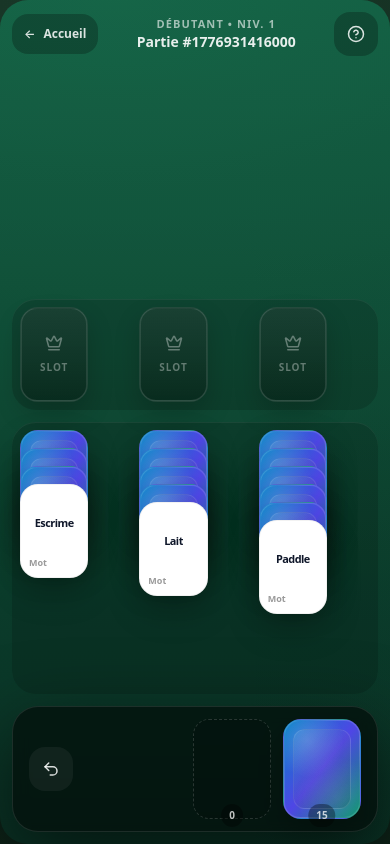
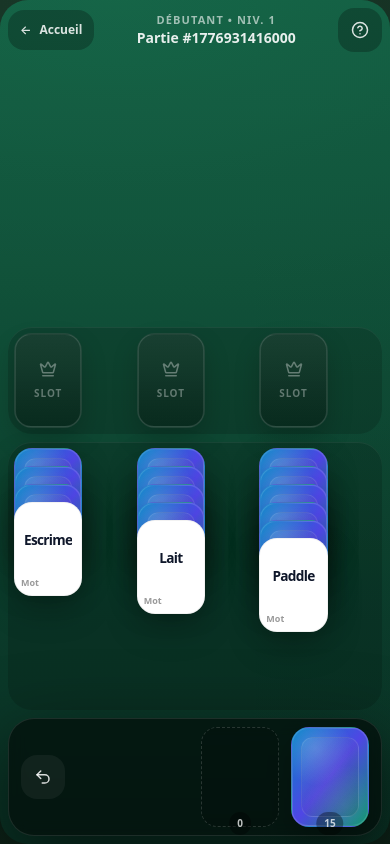
Before and after one commit to ThomasBerthaud/solimots, a React (Vite) app: page /game in a window 390 px wide. Built offline with nearby package versions, Linux system fonts and the light colour scheme.

Commit message:
Increase card text size and reduce padding on mobile
Co-authored-by: ThomasBerthaud <11942601+ThomasBerthaud@users.noreply.github.com>

```diff
--- a/src/components/GameScreen.tsx
+++ b/src/components/GameScreen.tsx
@@ -339,8 +339,8 @@ export function GameScreen() {
 
   return (
     <div
-      className="mobile-game relative mx-auto flex h-dvh w-full max-w-screen-sm lg:max-w-4xl flex-col px-3 pb-3 lg:pb-8"
-      style={{ paddingBottom: 'max(0.75rem, env(safe-area-inset-bottom))' }}
+      className="mobile-game relative mx-auto flex h-dvh w-full max-w-screen-sm lg:max-w-4xl flex-col px-2 pb-2 lg:pb-8"
+      style={{ paddingBottom: 'max(0.5rem, env(safe-area-inset-bottom))' }}
       onPointerDownCapture={onPointerDownCapture}
     >
       {/* Felt background panel */}
@@ -349,7 +349,7 @@ export function GameScreen() {
         style={feltBackgroundStyle}
       />
 
-      <header className="mb-3 flex shrink-0 items-center justify-between pt-3 lg:mb-4 lg:pt-4">
+      <header className="mb-2 flex shrink-0 items-center justify-between pt-2 lg:mb-4 lg:pt-4">
         <Link
           to="/"
           data-ui-control="true"
@@ -400,7 +400,7 @@ export function GameScreen() {
         {/* Flex spacer to push game content to bottom on mobile, stays at top on desktop */}
         <div className="order-1 min-h-0 flex-1 lg:order-2 lg:hidden" />
 
-        <div className="order-2 mb-3 shrink-0 space-y-3 lg:order-3 lg:mb-0 lg:space-y-4">
+        <div className="order-2 mb-2 shrink-0 space-y-2 lg:order-3 lg:mb-0 lg:space-y-4">
           <SlotsRow
             level={level}
             selected={selected}
--- a/src/components/board/SlotCell.tsx
+++ b/src/components/board/SlotCell.tsx
@@ -102,7 +102,7 @@ export function SlotCell({
             transition={{ duration: 0.18, ease: 'easeOut' }}
           >
             <div
-              className="w-[calc(var(--cardW)-12px)] overflow-hidden whitespace-normal break-words rounded-2xl border border-amber-200/60 bg-amber-300 px-3 py-1 text-center text-[10px] font-extrabold leading-snug tracking-wide text-amber-950 shadow-[0_10px_24px_rgba(0,0,0,0.18)] [word-break:break-word]"
+              className="w-[calc(var(--cardW)-12px)] overflow-hidden whitespace-normal break-words rounded-2xl border border-amber-200/60 bg-amber-300 px-2 py-0.5 text-center text-[10px] font-extrabold leading-snug tracking-wide text-amber-950 shadow-[0_10px_24px_rgba(0,0,0,0.18)] [word-break:break-word]"
               aria-label={`Catégorie: ${categoryCard.word}`}
             >
               {categoryCard.word}
--- a/src/components/board/SlotsRow.tsx
+++ b/src/components/board/SlotsRow.tsx
@@ -26,9 +26,9 @@ export function SlotsRow({
   const columnCount = level.slots.length
 
   return (
-    <section className="rounded-[24px] bg-black/15 p-2 shadow-[inset_0_1px_0_rgba(255,255,255,0.06)] lg:rounded-[28px] lg:p-3">
+    <section className="rounded-[24px] bg-black/15 p-1.5 shadow-[inset_0_1px_0_rgba(255,255,255,0.06)] lg:rounded-[28px] lg:p-3">
       <LayoutGroup>
-        <div className="grid gap-2 lg:gap-3" style={{ gridTemplateColumns: `repeat(${columnCount}, minmax(0, 1fr))` }}>
+        <div className="grid gap-1.5 lg:gap-3" style={{ gridTemplateColumns: `repeat(${columnCount}, minmax(0, 1fr))` }}>
           {level.slots.map((slot, idx) => (
             <SlotCell
               key={idx}
--- a/src/components/board/TableauRow.tsx
+++ b/src/components/board/TableauRow.tsx
@@ -34,8 +34,8 @@ export function TableauRow({
   const columnCount = level.tableau.length
 
   return (
-    <section className="rounded-[24px] bg-black/15 p-2 shadow-[inset_0_1px_0_rgba(255,255,255,0.06)] lg:rounded-[28px] lg:p-3">
-      <div className="grid gap-2 lg:gap-3" style={{ gridTemplateColumns: `repeat(${columnCount}, minmax(0, 1fr))` }}>
+    <section className="rounded-[24px] bg-black/15 p-1.5 shadow-[inset_0_1px_0_rgba(255,255,255,0.06)] lg:rounded-[28px] lg:p-3">
+      <div className="grid gap-1.5 lg:gap-3" style={{ gridTemplateColumns: `repeat(${columnCount}, minmax(0, 1fr))` }}>
         {level.tableau.map((ids, colIdx) => (
           <TableauCell
             key={colIdx}
--- a/src/components/cards/Card.tsx
+++ b/src/components/cards/Card.tsx
@@ -148,7 +148,7 @@ export function Card({
           </div>
         ) : null}
 
-        <div className="relative flex h-full w-full flex-col justify-between overflow-hidden p-2 lg:p-3">
+        <div className="relative flex h-full w-full flex-col justify-between overflow-hidden p-1.5 lg:p-3">
           <div className="flex min-h-0 flex-1 items-center justify-center overflow-hidden">
             {card.imageUrl ? (
               <span className="text-center text-[clamp(24px,8vw,40px)] lg:text-[clamp(32px,3vw,48px)]" role="img" aria-label={card.word}>
@@ -157,7 +157,7 @@ export function Card({
             ) : (
               <span
                 lang="fr"
-                className="overflow-hidden whitespace-normal break-words px-0 text-center font-extrabold leading-[1.05] tracking-tighter [font-size:clamp(7.5px,2.8vw,12px)] lg:px-1 lg:leading-snug lg:tracking-tight lg:[font-size:clamp(12px,1.2vw,16px)] [hyphens:auto] [word-break:break-word]"
+                className="overflow-hidden whitespace-normal break-words px-0 text-center font-extrabold leading-[1.05] tracking-tighter [font-size:clamp(10px,3.5vw,14px)] lg:px-1 lg:leading-snug lg:tracking-tight lg:[font-size:clamp(12px,1.2vw,16px)] [hyphens:auto] [word-break:break-word]"
               >
                 {card.word}
               </span>
--- a/src/components/dock/ThumbDock.tsx
+++ b/src/components/dock/ThumbDock.tsx
@@ -98,7 +98,7 @@ export function ThumbDock({
           </AnimatePresence>
 
           <motion.div
-            className="pointer-events-auto flex items-center justify-between rounded-[26px] border border-white/10 bg-black/55 px-4 py-3 shadow-[0_26px_80px_rgba(0,0,0,0.55)] backdrop-blur"
+            className="pointer-events-auto flex items-center justify-between rounded-[26px] border border-white/10 bg-black/55 px-3 py-2 shadow-[0_26px_80px_rgba(0,0,0,0.55)] backdrop-blur"
             initial={false}
             animate={reduceMotion ? undefined : { y: [6, 0] }}
             transition={reduceMotion ? undefined : { duration: 0.2, ease: 'easeOut' }}
```
